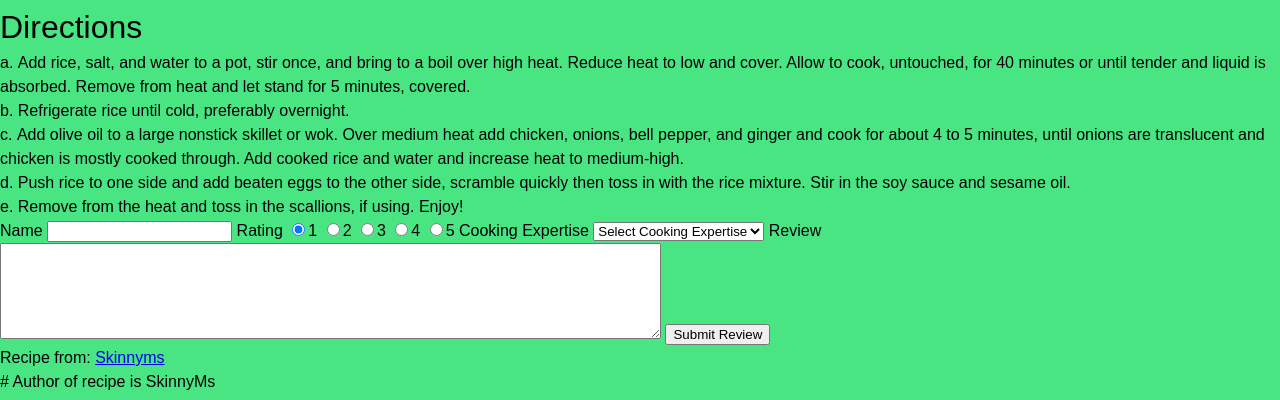
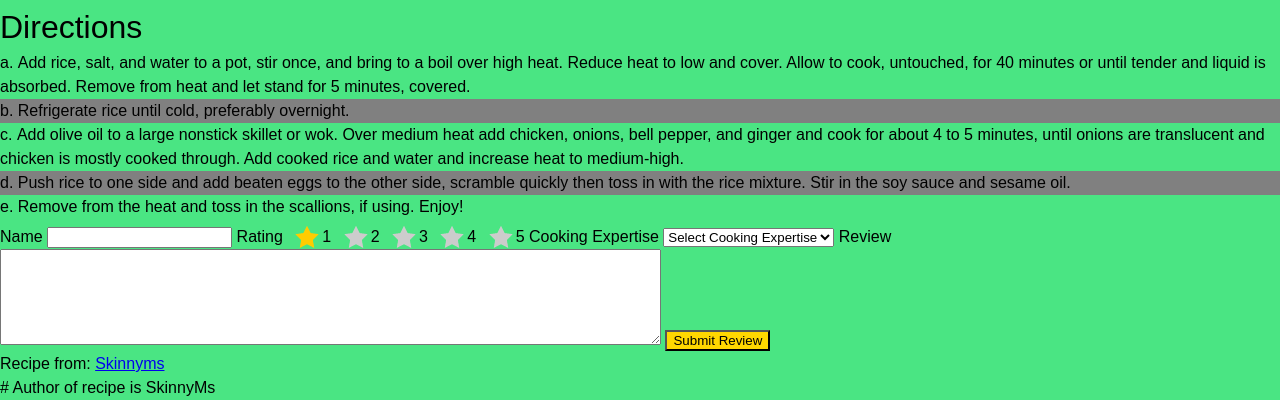
Before and after one commit to mbegur/HTML-Curriculum, a plain HTML site: page index.html in a window 1280 px wide. Shown: the part 923-1323 px from the top of the page. Drawn offline with Linux system fonts and the light colour scheme.

Commit message:
make advance selectors

```diff
--- a/css_syntax.css
+++ b/css_syntax.css
@@ -27,3 +27,39 @@ ul li a {
   text-decoration: none;
   color: inherit;
 }
+
+input[type="radio"] {
+  -webkit-appearance: none;
+  width: 27px;
+  height: 27px;
+  background-image: url(stars.png);
+  vertical-align: bottom;
+  cursor: pointer;
+  outline: none;
+}
+
+input[type="radio"]:checked {
+  background-position: 30px 30px;
+}
+
+input[type="submit"] {
+  cursor: pointer;
+  outline: none;
+}
+
+select {
+  cursor: pointer;
+  outline: none;
+}
+
+input:last-child {
+  background: gold;
+}
+
+input:last-child:hover {
+  -webkit-filter: brightness(50%);
+}
+
+ol li:nth-of-type(2n) {
+  background-color: grey;
+}
```
Also changed, not shown: stars.png (added).
